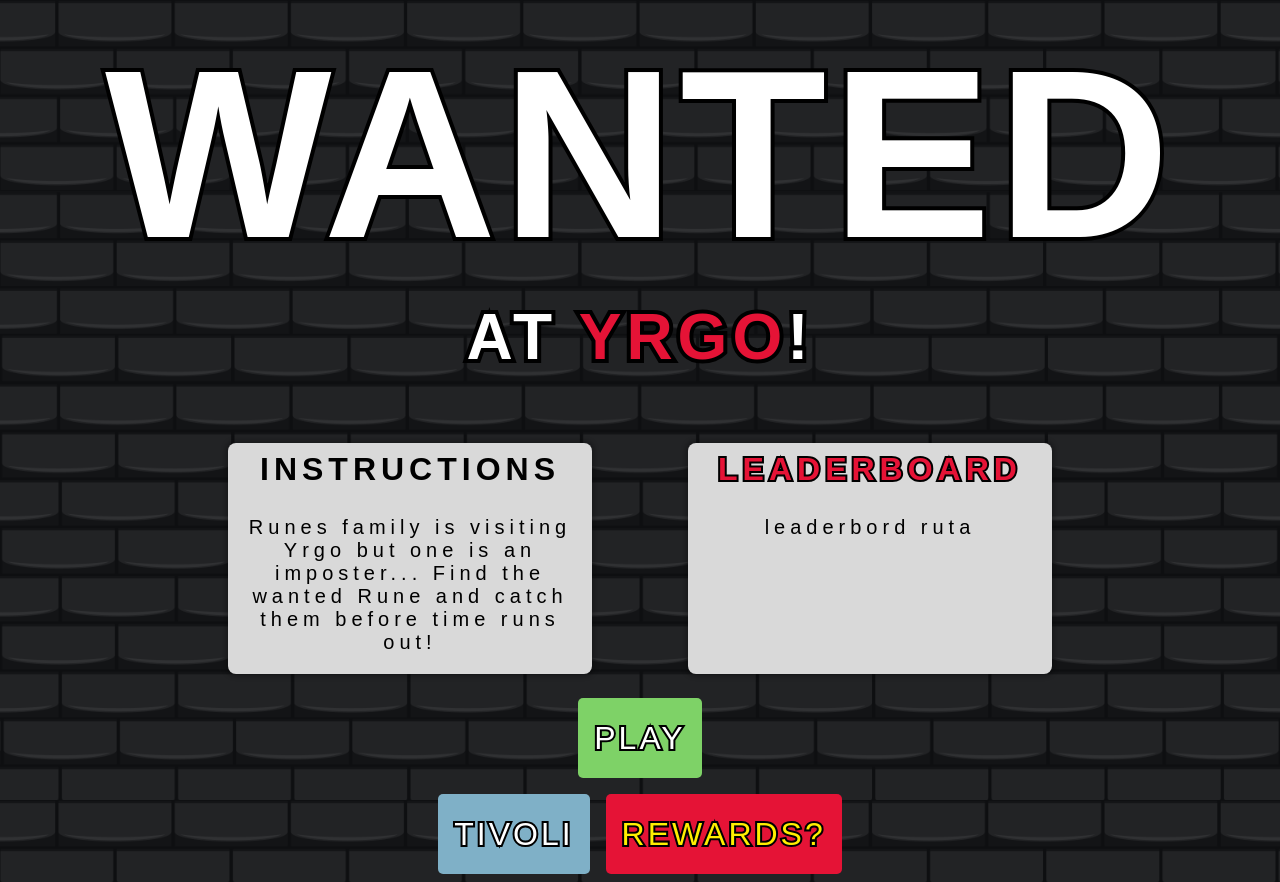
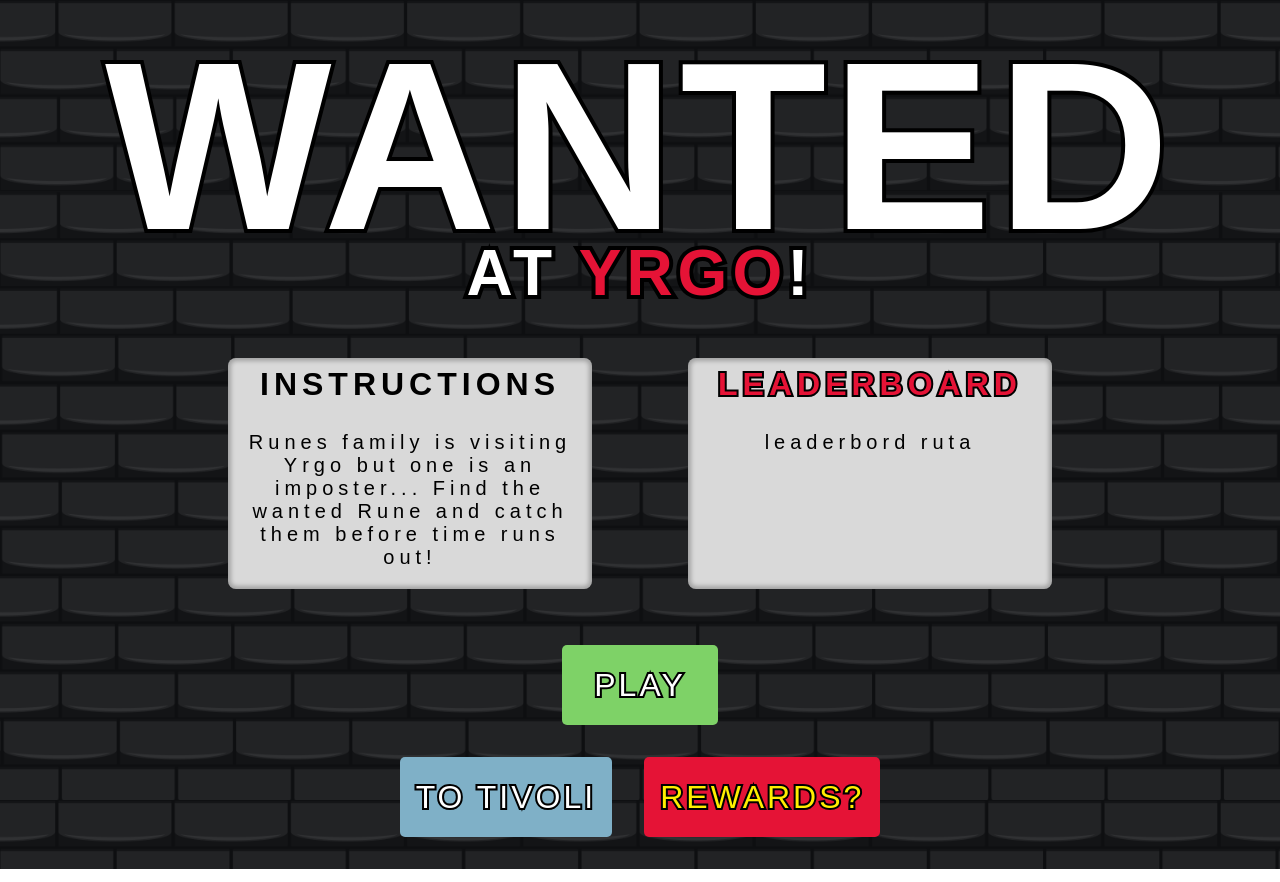
Before and after one commit to wilmareistad/wanted, a React (Vite) app: page / in a window 1280 px wide. Built offline with nearby package versions, Linux system fonts and the light colour scheme; no server answers; a web font is replaced by a local one.

Commit message:
fixed style

```diff
--- a/src/components/Game/Idle.module.css
+++ b/src/components/Game/Idle.module.css
@@ -15,12 +15,14 @@
   margin: 1rem;
   background-color: var(--boxBackground);
   border-radius: 8px;
-  box-shadow: 0 0 4px 3px rgba(0, 0, 0, 0.25);
+  box-shadow: inset 0 0 4px 3px rgba(0, 0, 0, 0.25);
   font-size: 1.25rem;
 }
 
 .infoBoxes {
   max-width: 80%;
+  margin-top: 1.5rem;
+  margin-bottom: 1.5rem;
 }
 
 .leaderboardH {
@@ -38,17 +40,23 @@ h3 {
 
 .playBtn {
   background-color: #7ED267;
+  padding: 0 2rem;
 }
 
 .rewardBtn {
   background-color: var(--yrgoRed);
   color: #FFEE00;
+  min-width: 170px;
 }
 
 .tivoliBtn {
   background-color: #7FB0C7;
+  min-width: 170px;
 }
 
+.infoButtons {
+  margin-bottom: 1rem;
+}
 
 @media (min-width: 768px) {
   .infoBoxes {
@@ -62,6 +70,10 @@ h3 {
 
   h1 {
     font-size: 15rem;
-    margin-top: 1rem;
+    margin-top: 0.5rem;
   }
+
+  h2 {
+  margin-top: -3rem;
 }
+}
--- a/src/components/Game/Idle.tsx
+++ b/src/components/Game/Idle.tsx
@@ -15,7 +15,7 @@ export function Idle({ onStartGame }: IdleProps): ReactNode {
           <h3>INSTRUCTIONS</h3>
           <p>
             Runes family is visiting Yrgo but one is an imposter... Find the
-            wanted Rune and catch them before time runs out!{" "}
+            wanted Rune and catch them before time runs out!
           </p>
         </div>
         <div className={styles.box}>
@@ -27,7 +27,7 @@ export function Idle({ onStartGame }: IdleProps): ReactNode {
       <section className={styles.boxButtons}>
         <button className={styles.playBtn} onClick={onStartGame}>PLAY</button>
         <div className={styles.infoButtons}>
-          <button className={styles.tivoliBtn}>TIVOLI</button>
+          <button className={styles.tivoliBtn}>TO TIVOLI</button>
           <button className={styles.rewardBtn}>REWARDS?</button>
         </div>
       </section>
--- a/src/index.css
+++ b/src/index.css
@@ -29,7 +29,7 @@ h1 {
 
 h2 {
   font-size: 4rem;
-    margin-top: 0.5rem;
+  margin: 0.5rem;
 }
 
 h3 {
@@ -55,7 +55,7 @@ button {
   paint-order: stroke fill;
   font-family: var(--headerFont);
   border-radius: 5px;
-  margin: 0.5rem;
+  margin: 1rem;
   padding: 0rem 1rem;
   letter-spacing: 3px;
 }
```
